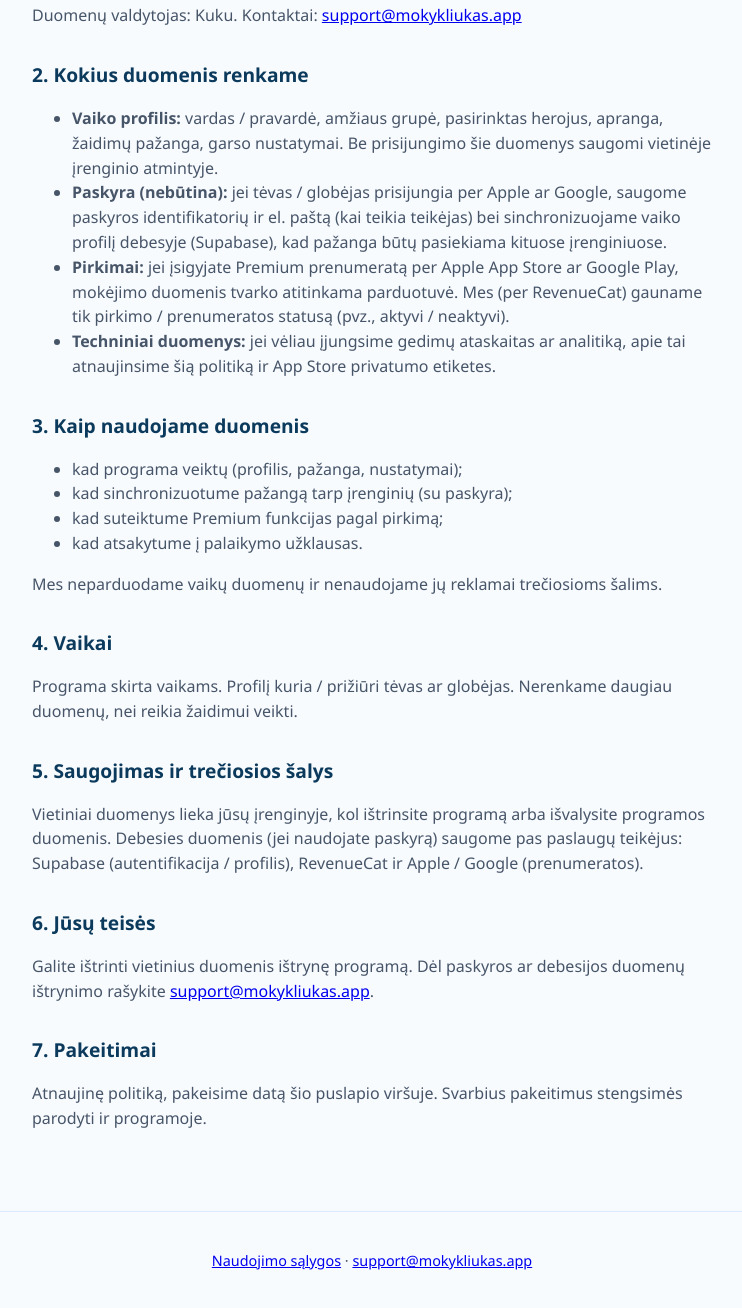
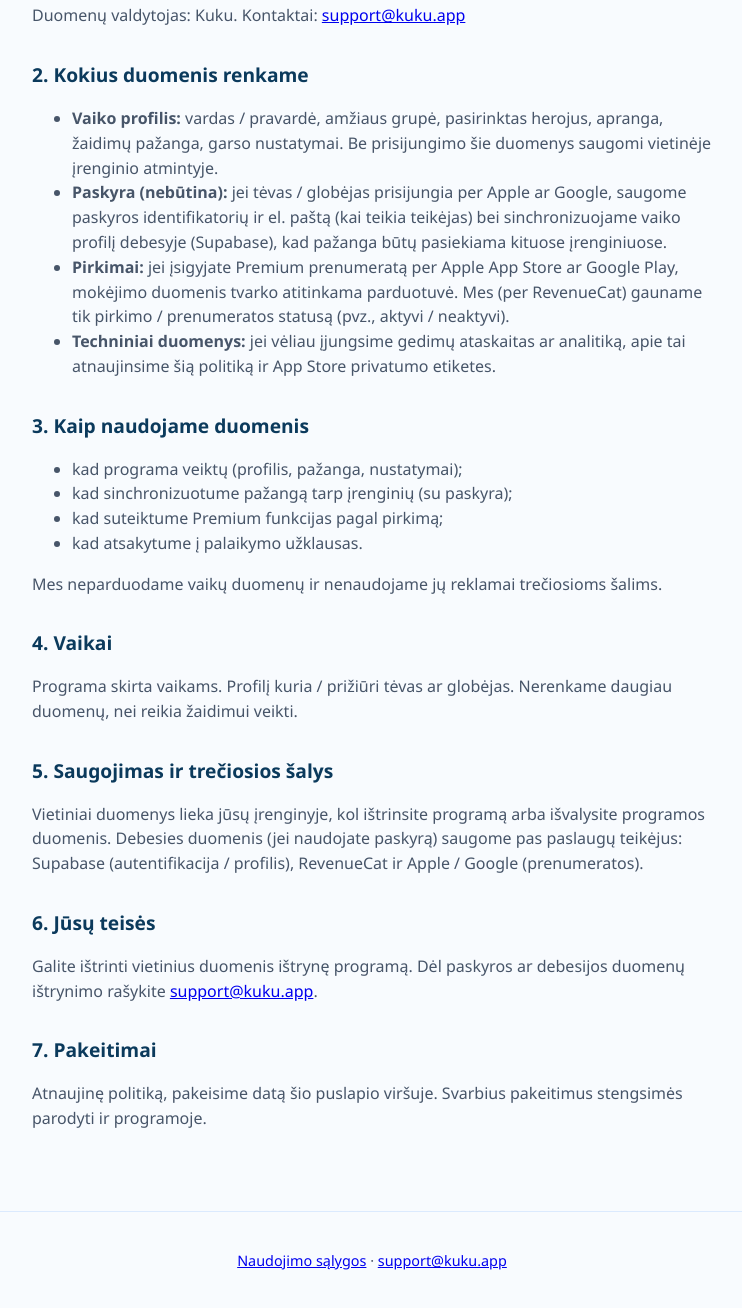
Before and after one commit to Erneeh/kuku, a plain HTML site: page privacy/index.html in a window 1280 px wide. Shown: the part 336-1644 px from the top of the page, without its empty margins (268-1010 px from the left). Drawn offline with Linux system fonts and the light colour scheme.

Commit message:
Use Kuku branding and support@kuku.app

```diff
--- a/privacy/index.html
+++ b/privacy/index.html
@@ -25,7 +25,7 @@
       <h2>1. Kas atsakingas</h2>
       <p>
         Duomenų valdytojas: Kuku. Kontaktai:
-        <a href="mailto:support@mokykliukas.app">support@mokykliukas.app</a>
+        <a href="mailto:support@kuku.app">support@kuku.app</a>
       </p>
 
       <h2>2. Kokius duomenis renkame</h2>
@@ -84,7 +84,7 @@
       <p>
         Galite ištrinti vietinius duomenis ištrynę programą. Dėl paskyros ar
         debesijos duomenų ištrynimo rašykite
-        <a href="mailto:support@mokykliukas.app">support@mokykliukas.app</a>.
+        <a href="mailto:support@kuku.app">support@kuku.app</a>.
       </p>
 
       <h2>7. Pakeitimai</h2>
@@ -96,7 +96,7 @@
     <footer>
       <p>
         <a href="/terms/">Naudojimo sąlygos</a> ·
-        <a href="mailto:support@mokykliukas.app">support@mokykliukas.app</a>
+        <a href="mailto:support@kuku.app">support@kuku.app</a>
       </p>
     </footer>
   </body>
```
Also changed, not shown: index.html (+1 -1 lines), terms/index.html (+2 -2 lines).
